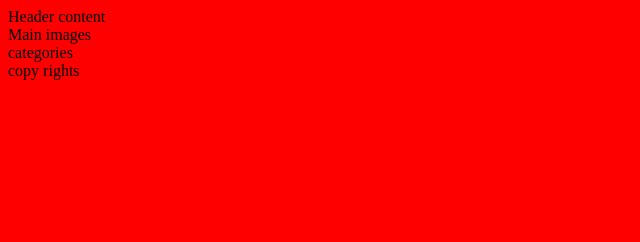
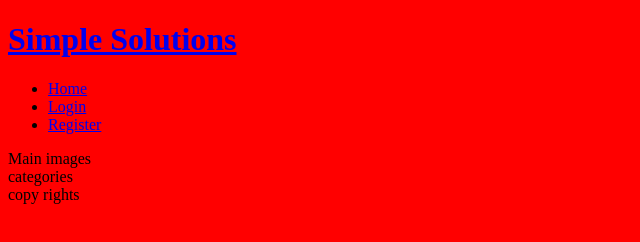
Before and after one commit to Karol2401/simple-solutions, a plain HTML site: page index.html in a window 1280 px wide. Shown: the whole page, without its empty margins (0-640 px from the left). Drawn offline with Linux system fonts and the light colour scheme.

Commit message:
Add basic header structure

```diff
--- a/index.html
+++ b/index.html
@@ -11,7 +11,24 @@
     <title>Simple Solutions</title>
 </head>
 <body>
-    <header>Header content</header>
+    <header>
+        <a href="index.html">
+            <h1>Simple Solutions</h1>
+        </a>
+        <nav>
+            <ul>
+                <li>
+                    <a href="index.html">Home</a>
+                </li>
+                <li>
+                    <a href="#">Login</a>
+                </li>
+                <li>
+                    <a href="#">Register</a>
+                </li>
+            </ul>
+        </nav>
+    </header>
     <section>Main images</section>
     <section>categories</section>
     <footer>copy rights</footer>
```
